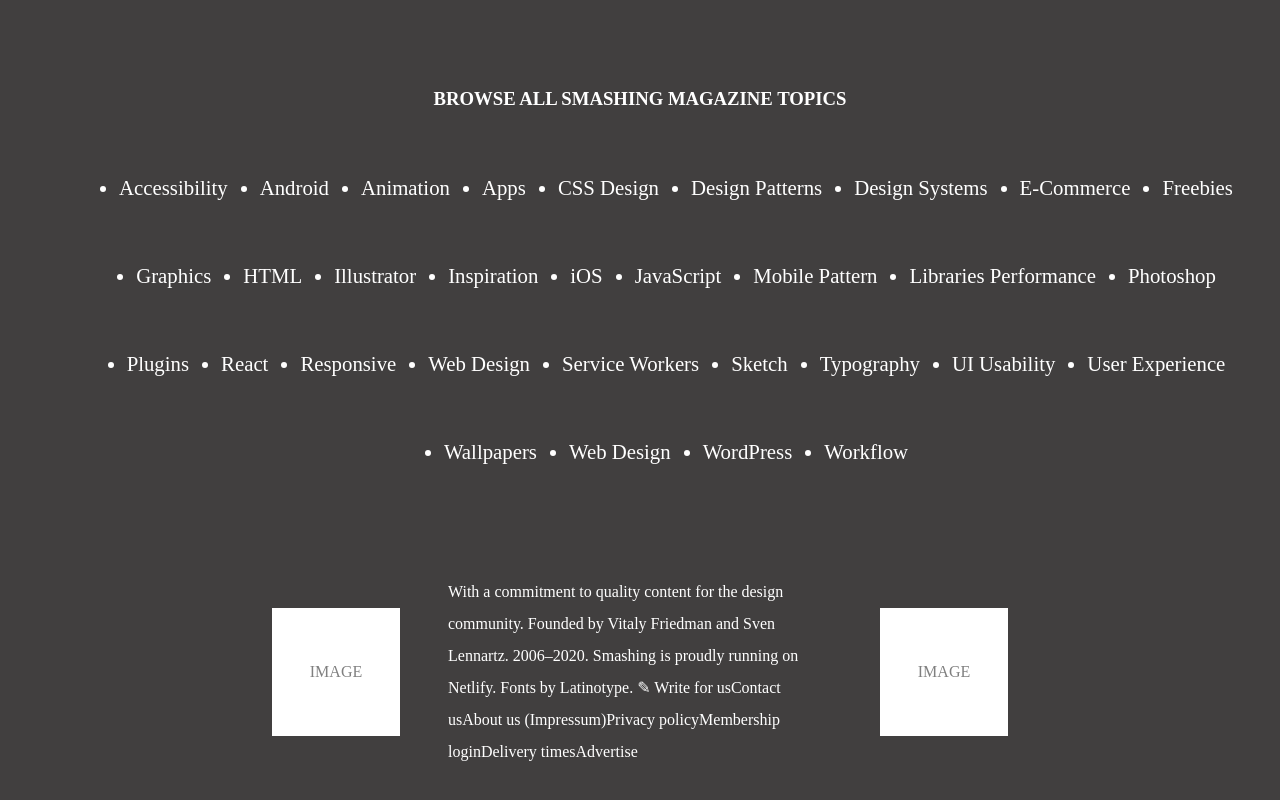
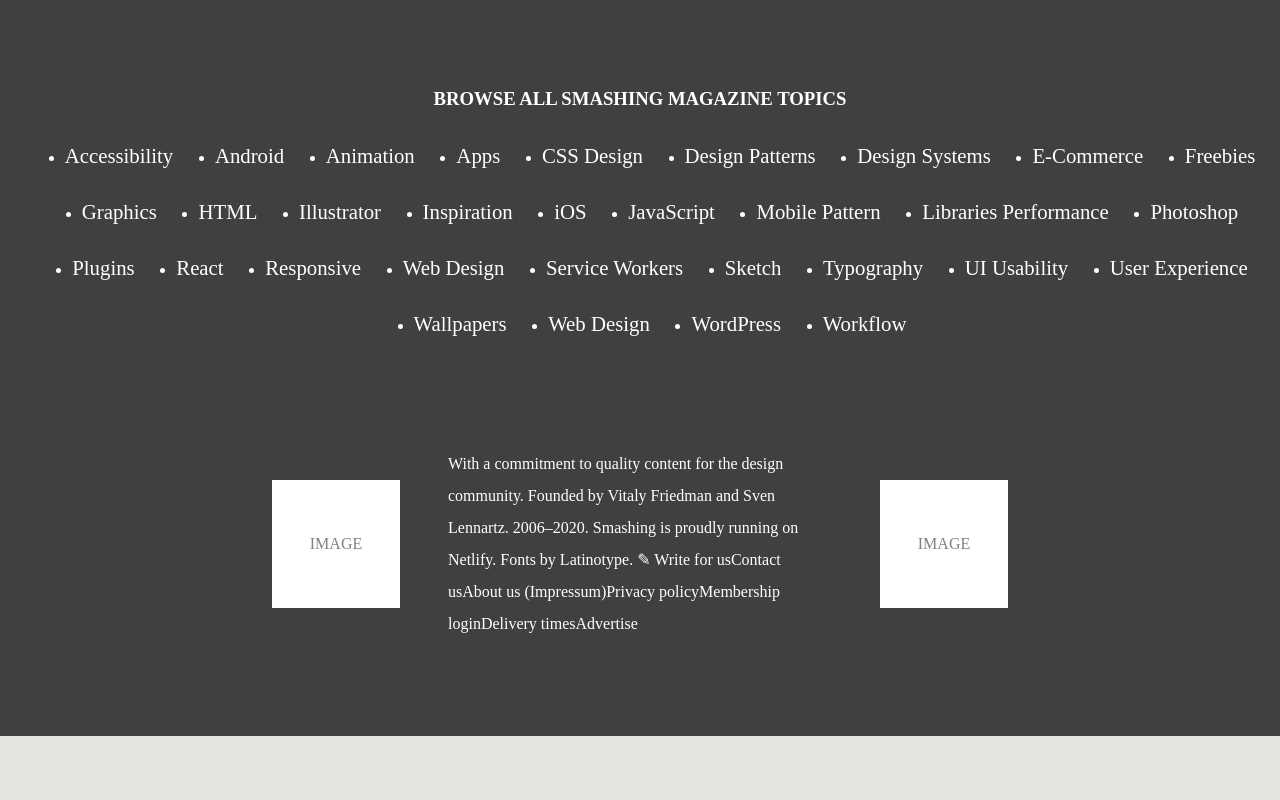
Before and after one commit to ClaytonSiby/Design-Teardown, a plain HTML site: page index.html in a window 1280 px wide. Shown: the part 8636-9436 px from the top of the page. After the commit the page ends 9372 px from the top, so only its background shows below. Drawn offline with Linux system fonts and the light colour scheme.

Commit message:
add anchor tags on the footer & code refactor in css file.

```diff
--- a/index.html
+++ b/index.html
@@ -32,8 +32,8 @@
       <div class="head_row_article">
         <h2>Don't miss these latest articles</h2>
       </div>
-      <div class="section_one">
-        <article class="art_one">
+      <div class="section_one combine_section">
+        <article class="art_one article_style">
           <div class="author_info">
             <div class="img_div"></div>
             <p class="author_text">Lorem, ipsum. <span>wrote</span></p>
@@ -50,7 +50,7 @@
             <p><i class="fas fa-long-arrow-alt-right top-arrow"></i></p>
           </div>
         </article>
-        <article class="art_two">
+        <article class="art_two article_style">
           <div class="author_info">
             <div class="img_div"></div>
             <p class="author_text">Lorem, ipsum. <span>wrote</span></p>
@@ -68,8 +68,8 @@
           </div>
         </article>
       </div>
-      <div class="section_two">
-        <article class="art_three">
+      <div class="section_two combine_section">
+        <article class="art_three article_style">
           <div class="author_info">
             <div class="img_div"></div>
             <p class="author_text">Lorem, ipsum. <span>wrote</span></p>
@@ -87,7 +87,7 @@
             <p><i class="fas fa-long-arrow-alt-right top-arrow"></i></p>
           </div>
         </article>
-        <article class="art_four">
+        <article class="art_four article_style">
           <div class="author_info">
             <div class="img_div"></div>
             <p class="author_text">Lorem, ipsum. <span>wrote</span></p>
@@ -617,43 +617,43 @@
       <h3>BROWSE ALL SMASHING MAGAZINE TOPICS</h3>
       <div class="footer-mid">
         <ul>
-          <li>Accessibility</li>
-          <li>Android</li>
-          <li>Animation</li>
-          <li>Apps</li>
-          <li>CSS Design</li>
-          <li>Design Patterns</li>
-          <li>Design Systems</li>
-          <li>E-Commerce</li>
-          <li>Freebies</li>
+          <li> <a href="#" class="footer_link"> Accessibility</a></li>
+          <li> <a href="#" class="footer_link"> Android</a></li>
+          <li> <a href="#" class="footer_link"> Animation</a></li>
+          <li> <a href="#" class="footer_link"> Apps</a></li>
+          <li> <a href="#" class="footer_link"> CSS Design</a></li>
+          <li> <a href="#" class="footer_link"> Design Patterns</a></li>
+          <li> <a href="#" class="footer_link"> Design Systems</a></li>
+          <li> <a href="#" class="footer_link"> E-Commerce</a></li>
+          <li> <a href="#" class="footer_link"> Freebies</a></li>
         </ul>
         <ul>
-          <li>Graphics</li>
-          <li>HTML</li>
-          <li>Illustrator</li>
-          <li>Inspiration</li>
-          <li>iOS</li>
-          <li>JavaScript</li>
-          <li>Mobile Pattern</li>
-          <li>Libraries Performance</li>
-          <li>Photoshop</li>
+          <li> <a href="#" class="footer_link"> Graphics</a></li>
+          <li> <a href="#" class="footer_link"> HTML</a></li>
+          <li> <a href="#" class="footer_link"> Illustrator</a></li>
+          <li> <a href="#" class="footer_link"> Inspiration</a></li>
+          <li> <a href="#" class="footer_link"> iOS</a></li>
+          <li> <a href="#" class="footer_link"> JavaScript</a></li>
+          <li> <a href="#" class="footer_link"> Mobile Pattern</a></li>
+          <li> <a href="#" class="footer_link"> Libraries Performance</a></li>
+          <li> <a href="#" class="footer_link"> Photoshop</a></li>
         </ul>
         <ul>
-          <li>Plugins</li>
-          <li>React</li>
-          <li>Responsive</li>
-          <li>Web Design</li>
-          <li>Service Workers</li>
-          <li>Sketch</li>
-          <li>Typography</li>
-          <li>UI Usability</li>
-          <li>User Experience</li>
+          <li> <a href="#" class="footer_link"> Plugins</a></li>
+          <li> <a href="#" class="footer_link"> React</a></li>
+          <li> <a href="#" class="footer_link"> Responsive</a></li>
+          <li> <a href="#" class="footer_link"> Web Design</a></li>
+          <li> <a href="#" class="footer_link"> Service Workers</a></li>
+          <li> <a href="#" class="footer_link"> Sketch</a></li>
+          <li> <a href="#" class="footer_link"> Typography</a></li>
+          <li> <a href="#" class="footer_link"> UI Usability</a></li>
+          <li> <a href="#" class="footer_link"> User Experience</a></li>
         </ul>
         <ul>
-          <li>Wallpapers</li>
-          <li>Web Design</li>
-          <li>WordPress</li>
-          <li>Workflow</li>
+          <li> <a href="#" class="footer_link"> Wallpapers</a></li>
+          <li> <a href="#" class="footer_link"> Web Design</a></li>
+          <li> <a href="#" class="footer_link"> WordPress</a></li>
+          <li> <a href="#" class="footer_link"> Workflow</a></li>
         </ul>
       </div>
       <div class="footer-bottom">
--- a/style.css
+++ b/style.css
@@ -76,18 +76,17 @@ input {
 }
 
 .section_one {
+  background: red;
+}
+
+.section_two {
+  background: rgb(83, 185, 23);
+}
+
+.combine_section {
   display: flex;
   justify-content: space-between;
   flex-wrap: wrap;
-  background: red;
-  height: auto;
-}
-
-.section_two {
-  display: flex;
-  justify-content: space-between;
-  flex-wrap: wrap;
-  background: rgb(83, 185, 23);
   height: auto;
 }
 
@@ -101,27 +100,21 @@ article {
 
 .art_one {
   background: grey;
-  width: 50%;
-  padding: 10rem 5rem 0 5rem;
-  color: white;
 }
 
 .art_two {
   background: rgb(97, 95, 95);
-  width: 50%;
-  padding: 10rem 5rem 0 5rem;
-  color: white;
 }
 
 .art_three {
   background: rgb(97, 95, 95);
-  width: 50%;
-  padding: 10rem 5rem 0 5rem;
-  color: white;
 }
 
 .art_four {
   background: grey;
+}
+
+.article_style {
   width: 50%;
   padding: 10rem 5rem 0 5rem;
   color: white;
@@ -527,8 +520,11 @@ footer h1 {
   float: left;
   display: list-item;
   list-style: disc;
-  margin-top: 2rem;
-  margin-left: 2rem;
+  margin: 0 1.3rem;
+}
+
+.footer_link {
+  text-decoration: none;
   font-size: 1.3rem;
   color: #fff;
 }
```
